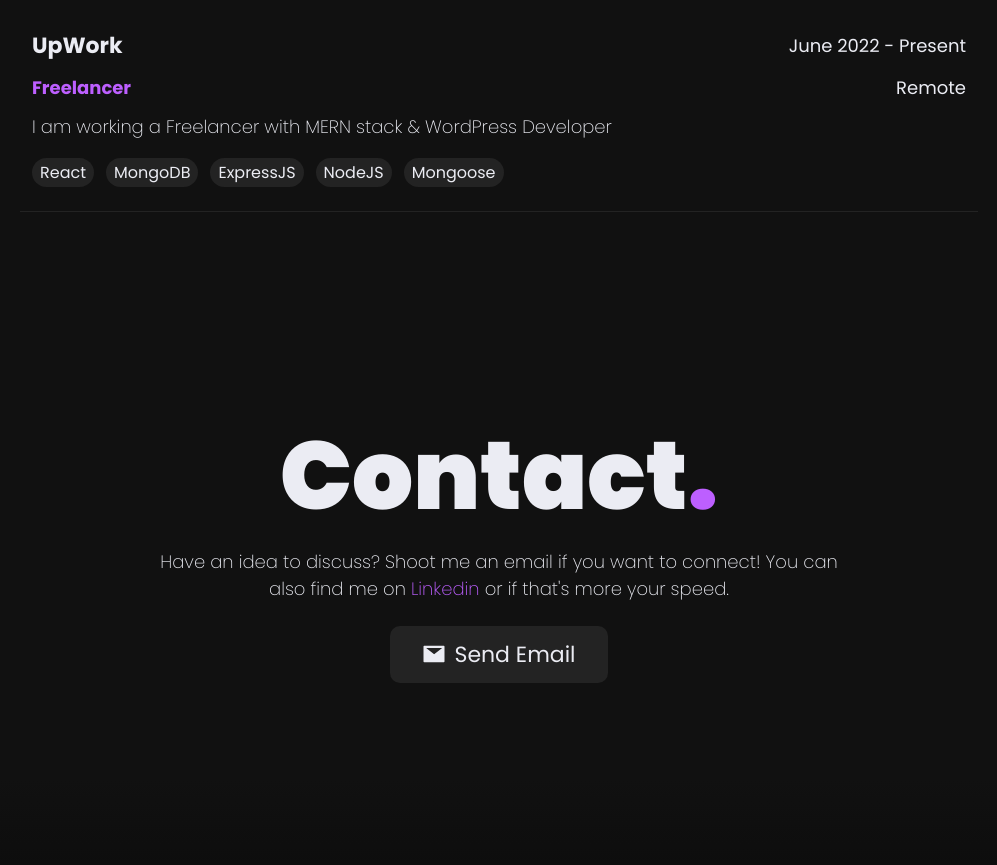
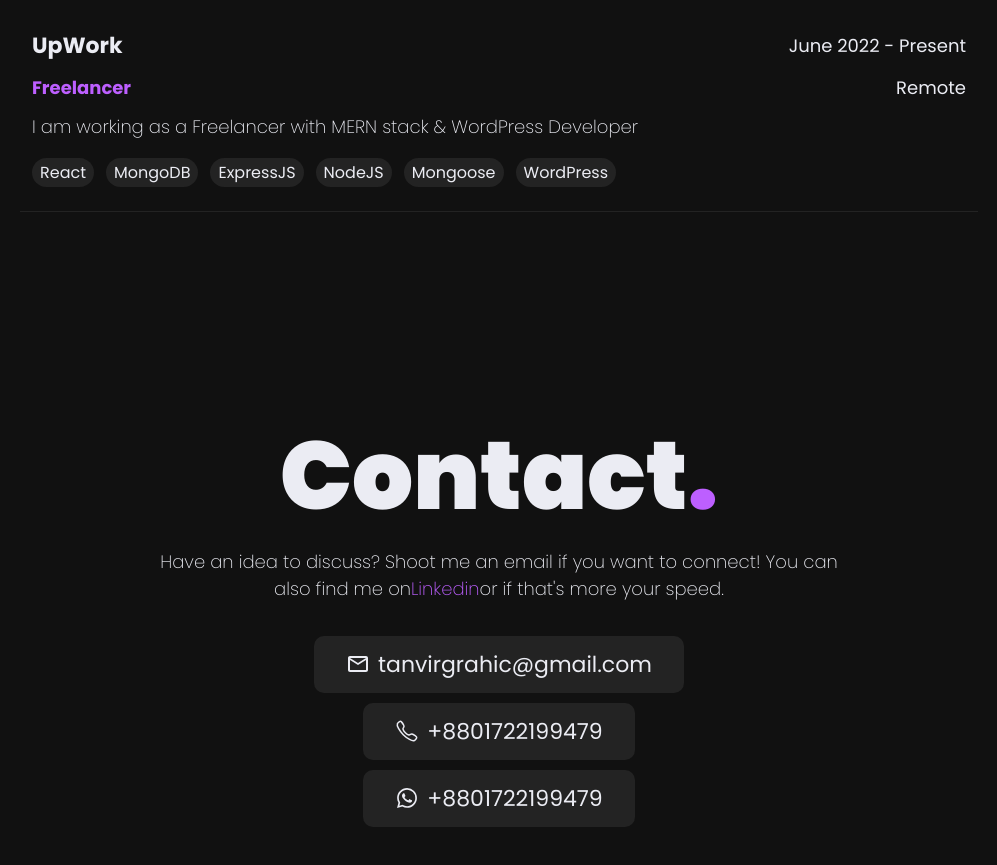
Before and after one commit to tanvirsp/portfolio-nextJS, a Next.js app: page / in a window 1280 px wide. Shown: the part 3295-4160 px from the top of the page, without its empty margins (171-1168 px from the left). Built offline with nearby package versions, Linux system fonts and the light colour scheme.

Commit message:
Contact information updated

```diff
--- a/components/home/contact/Contact.tsx
+++ b/components/home/contact/Contact.tsx
@@ -2,6 +2,8 @@ import { Reveal } from "@/components/utils/Reveal";
 import styles from "./contact.module.scss";
 import { AiFillMail } from "react-icons/ai";
 import Link from "next/link";
+import { MdOutlineMailOutline, MdWhatsapp } from "react-icons/md";
+import { IoCallOutline } from "react-icons/io5";
 
 export const Contact = () => {
   return (
@@ -14,26 +16,39 @@ export const Contact = () => {
         </Reveal>
         <Reveal width="100%">
           <p className={styles.contactCopy}>
-            Have an idea to discuss? Shoot me an email if you want to connect! You can also find me on{" "}
+            Have an idea to discuss? Shoot me an email if you want to connect!
+            You can also find me on
             <Link
               href="https://www.linkedin.com/in/mir-raisul-tanvir-7125b9134"
               target="_blank"
               rel="nofollow"
             >
               Linkedin
-            </Link>{" "}
-            or{" "}
-
-            if that&apos;s more your speed.
+            </Link>
+            or if that&apos;s more your speed.
           </p>
         </Reveal>
         <Reveal width="100%">
-          <Link href="mailto:tanvirgraphic@gmail.com">
+          <div>
             <div className={styles.contactEmail}>
-              <AiFillMail size="2.4rem" />
-              <span>Send Email</span>
+              <MdOutlineMailOutline size="2.4rem" />
+              <span>tanvirgrahic@gmail.com</span>
             </div>
-          </Link>
+            <div className={styles.contactEmail}>
+              <IoCallOutline size="2.4rem" /> <span>+8801722199479</span>
+            </div>
+
+            <div className={styles.contactEmail}>
+              <MdWhatsapp size="2.4rem" />
+              <Link
+                href="https://wa.me/8801722199479"
+                target="_blank"
+                rel="noopener noreferrer"
+              >
+                +8801722199479
+              </Link>
+            </div>
+          </div>
         </Reveal>
       </div>
     </section>
--- a/components/home/contact/contact.module.scss
+++ b/components/home/contact/contact.module.scss
@@ -51,8 +51,16 @@
   padding: 12px 32px 12px 32px;
   border-radius: 1rem;
   background: var(--background-light);
+  margin-top: 1rem;
 }
 
 .contactEmail:hover {
   color: var(--brand);
 }
+
+.contactItem {
+  color: red;
+  display: flex;
+  align-items: center;
+  gap: 10px;
+}
--- a/components/home/experience/Experience.tsx
+++ b/components/home/experience/Experience.tsx
@@ -19,16 +19,7 @@ const experience = [
     time: "June 2022 - Present",
     location: "Remote",
     description:
-      "I am working a Freelancer with MERN stack & WordPress Developer",
-    tech: [
-
-      "React",
-      "MongoDB",
-      "ExpressJS",
-      "NodeJS",
-      "Mongoose"
-
-    ],
+      "I am working as a Freelancer with MERN stack & WordPress Developer",
+    tech: ["React", "MongoDB", "ExpressJS", "NodeJS", "Mongoose", "WordPress"],
   },
-
 ];
```
